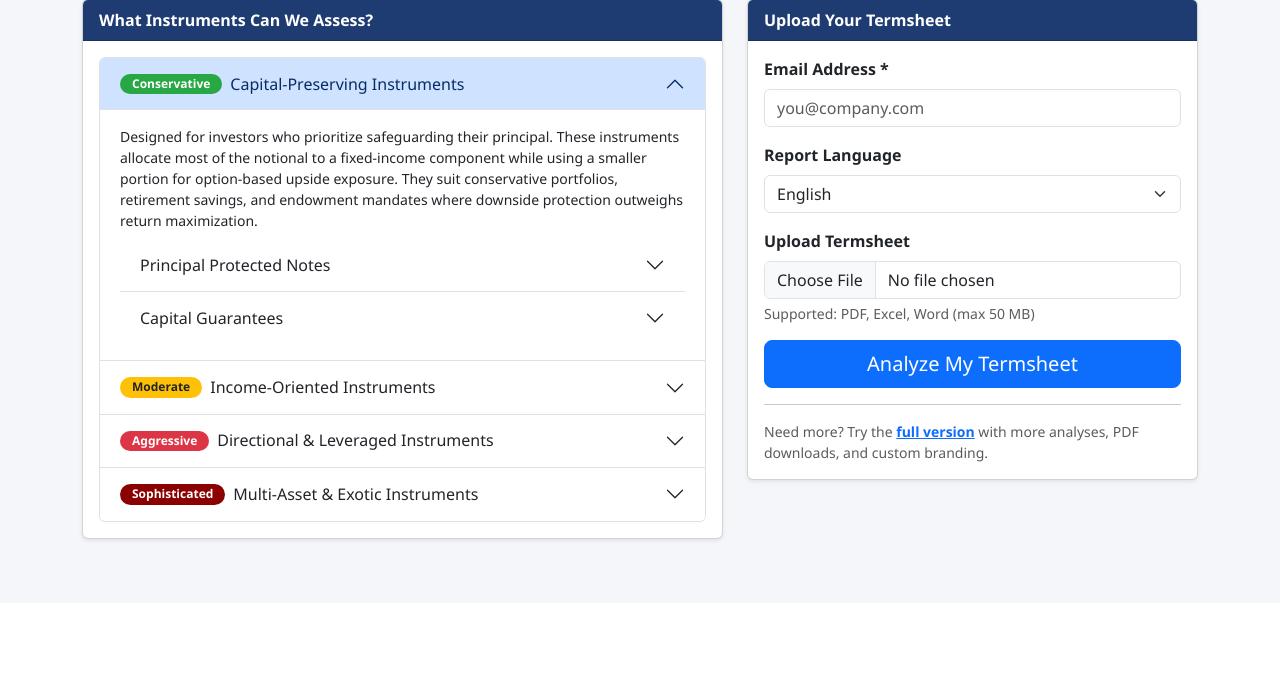
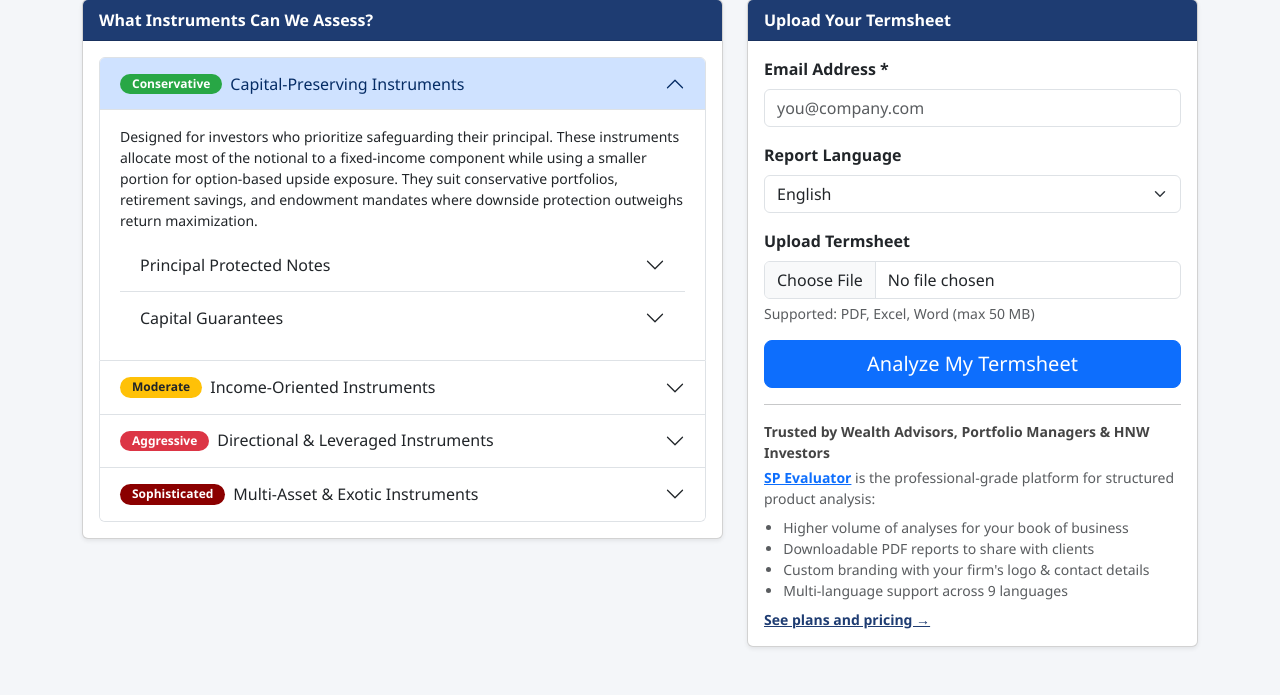
Before and after one commit to rarename3/structured_product_analyzer_render, a Flask app: page / in a window 1280 px wide. Shown: the part 233-928 px from the top of the page. Before the commit the page ends 777 px from the top, so only its background shows below. Run offline with Flask 3, Linux system fonts and the light colour scheme; some libraries are stand-ins or nearby versions.

Commit message:
Improve sales pitch with professional audience targeting
Co-authored-by: Cursor <cursoragent@cursor.com>

```diff
--- a/templates/index.html
+++ b/templates/index.html
@@ -400,9 +400,19 @@
                     <div id="resultBox" class="mt-3"></div>
 
                     <hr>
-                    <p class="text-muted small mb-0">
-                        Need more? Try the <a href="https://speval.tokenengine.ai/" target="_blank"><strong>full version</strong></a>
-                        with more analyses, PDF downloads, and custom branding.
+                    <p class="small mb-1" style="color:#444; font-weight:600;">Trusted by Wealth Advisors, Portfolio Managers &amp; HNW Investors</p>
+                    <p class="text-muted small mb-2">
+                        <a href="https://speval.tokenengine.ai/" target="_blank"><strong>SP Evaluator</strong></a>
+                        is the professional-grade platform for structured product analysis:
+                    </p>
+                    <ul class="text-muted small mb-2" style="padding-left:1.2rem;">
+                        <li>Higher volume of analyses for your book of business</li>
+                        <li>Downloadable PDF reports to share with clients</li>
+                        <li>Custom branding with your firm's logo &amp; contact details</li>
+                        <li>Multi-language support across 9 languages</li>
+                    </ul>
+                    <p class="small mb-0">
+                        <a href="https://speval.tokenengine.ai/" target="_blank" style="color:#1e3c72; font-weight:600;">See plans and pricing &rarr;</a>
                     </p>
                 </div>
             </div>
@@ -434,7 +444,7 @@ document.getElementById('evalForm').addEventListener('submit', async function(e)
             btn.classList.add('btn-success');
         } else if (resp.status === 429) {
             resultBox.innerHTML =
-                '<div class="alert alert-warning">Visit <a href="https://speval.tokenengine.ai/" target="_blank">speval.tokenengine.ai</a> for the full version with more analyses.</div>';
+                '<div class="alert alert-warning">You\'ve reached the free analysis limit. <a href="https://speval.tokenengine.ai/" target="_blank">See SP Evaluator plans</a> — trusted by Wealth Advisors, Portfolio Managers &amp; HNW Investors.</div>';
             btn.disabled = false;
             btn.innerHTML = 'Analyze My Termsheet';
         } else {
```
